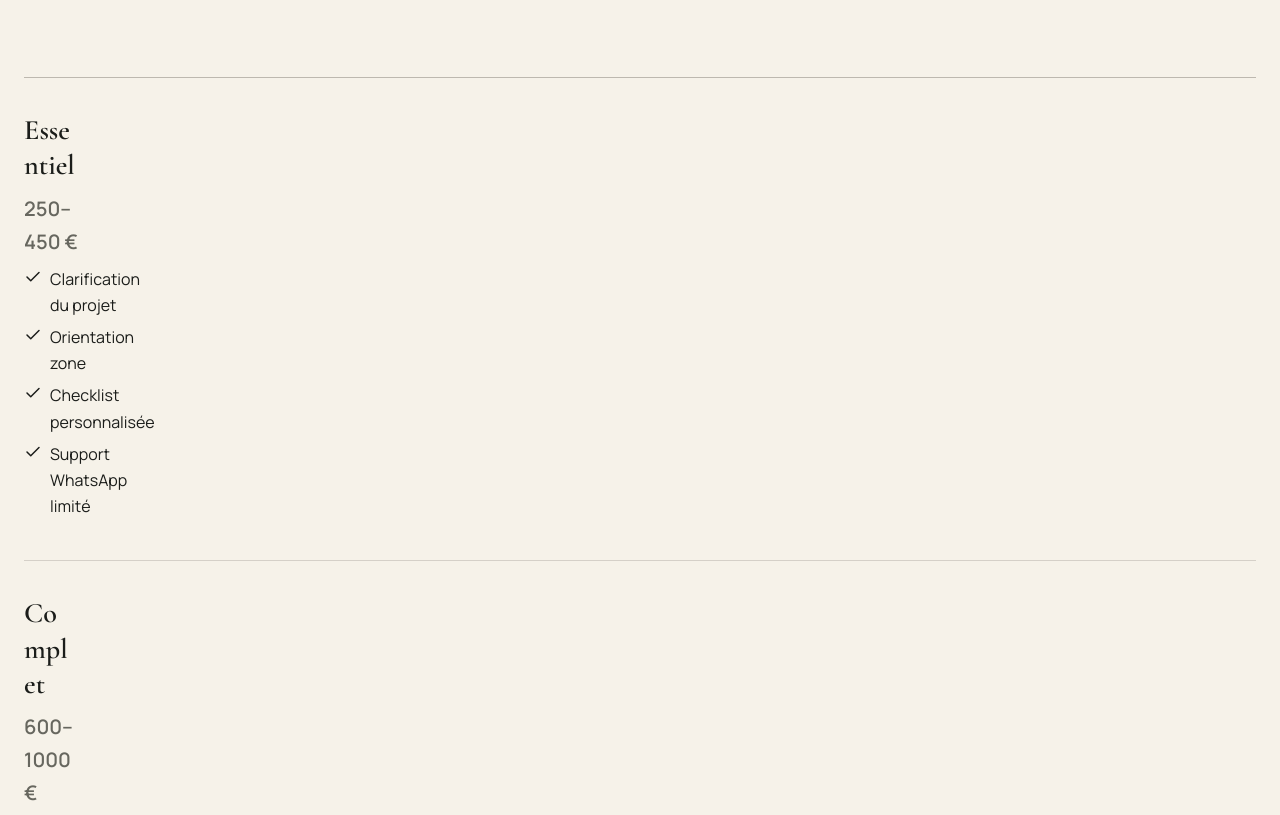
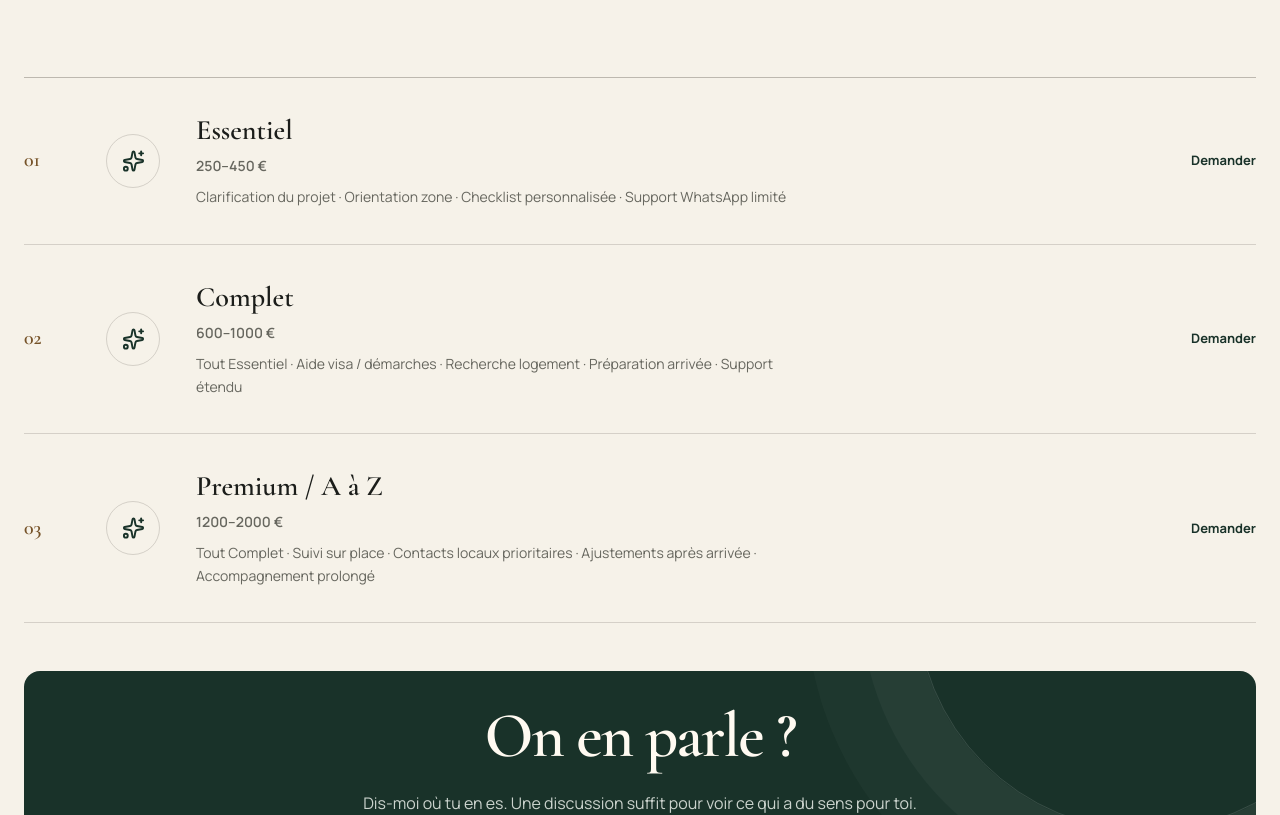
Before and after one commit to Dorianpmy/MyLombok, a Next.js app: page /accompagnement in a window 1280 px wide. Shown: the part 561-1376 px from the top of the page. Built offline with nearby package versions, Linux system fonts and the light colour scheme.

Commit message:
fix: accompagnement page layout to match service-editorial grid

```diff
--- a/app/accompagnement/page.tsx
+++ b/app/accompagnement/page.tsx
@@ -1,6 +1,6 @@
 import type { Metadata } from "next";
 import Link from "next/link";
-import { MessageCircle, Check } from "lucide-react";
+import { MessageCircle, Check, Sparkles } from "lucide-react";
 
 export const metadata: Metadata = {
   title: "Accompagnement A à Z",
@@ -9,16 +9,19 @@ export const metadata: Metadata = {
 
 const formulas = [
   {
+    number: "01",
     name: "Essentiel",
     price: "250–450 €",
     items: ["Clarification du projet", "Orientation zone", "Checklist personnalisée", "Support WhatsApp limité"],
   },
   {
+    number: "02",
     name: "Complet",
     price: "600–1000 €",
     items: ["Tout Essentiel", "Aide visa / démarches", "Recherche logement", "Préparation arrivée", "Support étendu"],
   },
   {
+    number: "03",
     name: "Premium / A à Z",
     price: "1200–2000 €",
     items: ["Tout Complet", "Suivi sur place", "Contacts locaux prioritaires", "Ajustements après arrivée", "Accompagnement prolongé"],
@@ -41,18 +44,14 @@ export default function AccompagnementPage() {
           <div className="service-editorial-list" style={{ marginTop: "2.5rem" }}>
             {formulas.map((f) => (
               <article className="service-editorial" key={f.name}>
+                <span className="service-editorial__number">{f.number}</span>
+                <span className="service-editorial__icon"><Sparkles aria-hidden="true" /></span>
                 <div>
                   <h3>{f.name}</h3>
-                  <p style={{ fontSize: "1.25rem", fontWeight: 600, margin: "0.5rem 0" }}>{f.price}</p>
-                  <ul style={{ listStyle: "none", padding: 0, margin: 0 }}>
-                    {f.items.map((item) => (
-                      <li key={item} style={{ display: "flex", gap: "0.5rem", alignItems: "flex-start", marginBottom: "0.35rem" }}>
-                        <Check aria-hidden="true" size={18} style={{ flexShrink: 0, marginTop: 2 }} />
-                        <span>{item}</span>
-                      </li>
-                    ))}
-                  </ul>
+                  <p style={{ fontWeight: 600, marginBottom: "0.5rem" }}>{f.price}</p>
+                  <p>{f.items.join(" · ")}</p>
                 </div>
+                <a href="https://wa.me/33763664857" target="_blank" rel="noopener noreferrer">Demander</a>
               </article>
             ))}
           </div>
```
